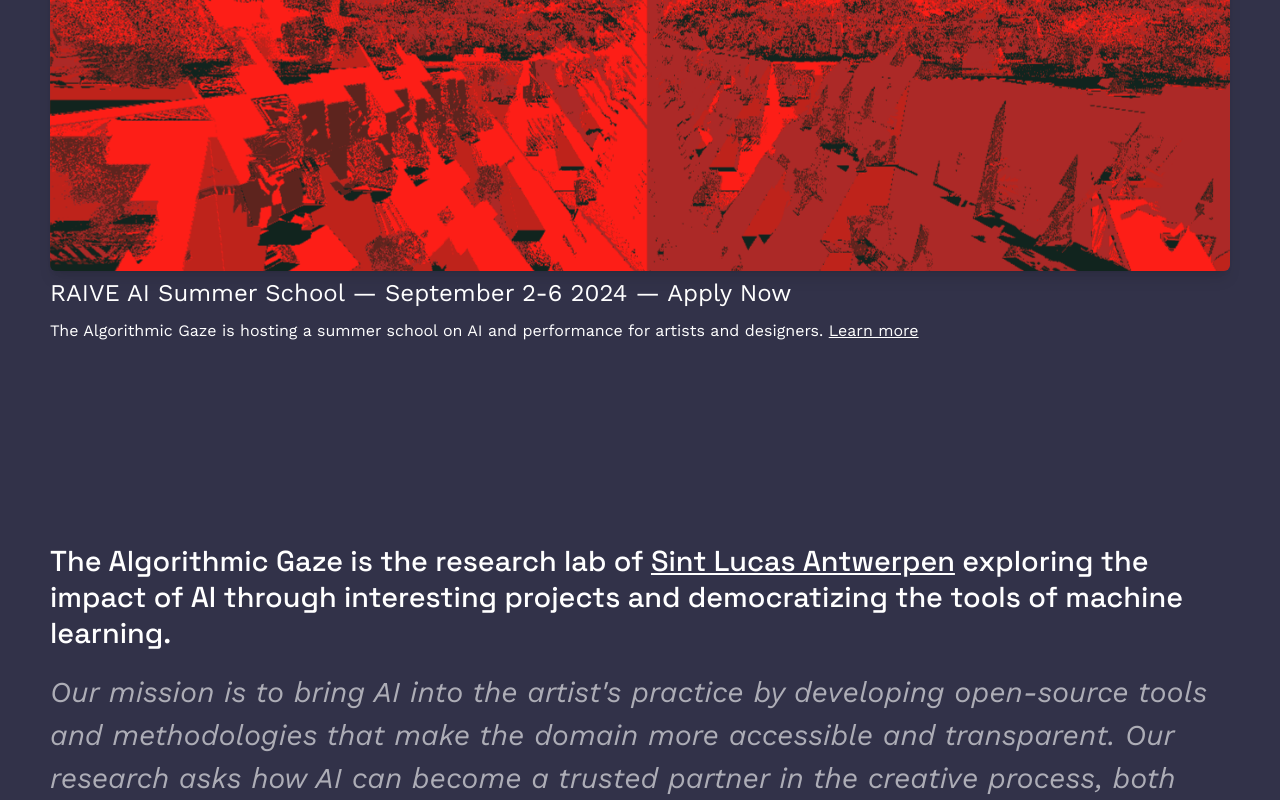
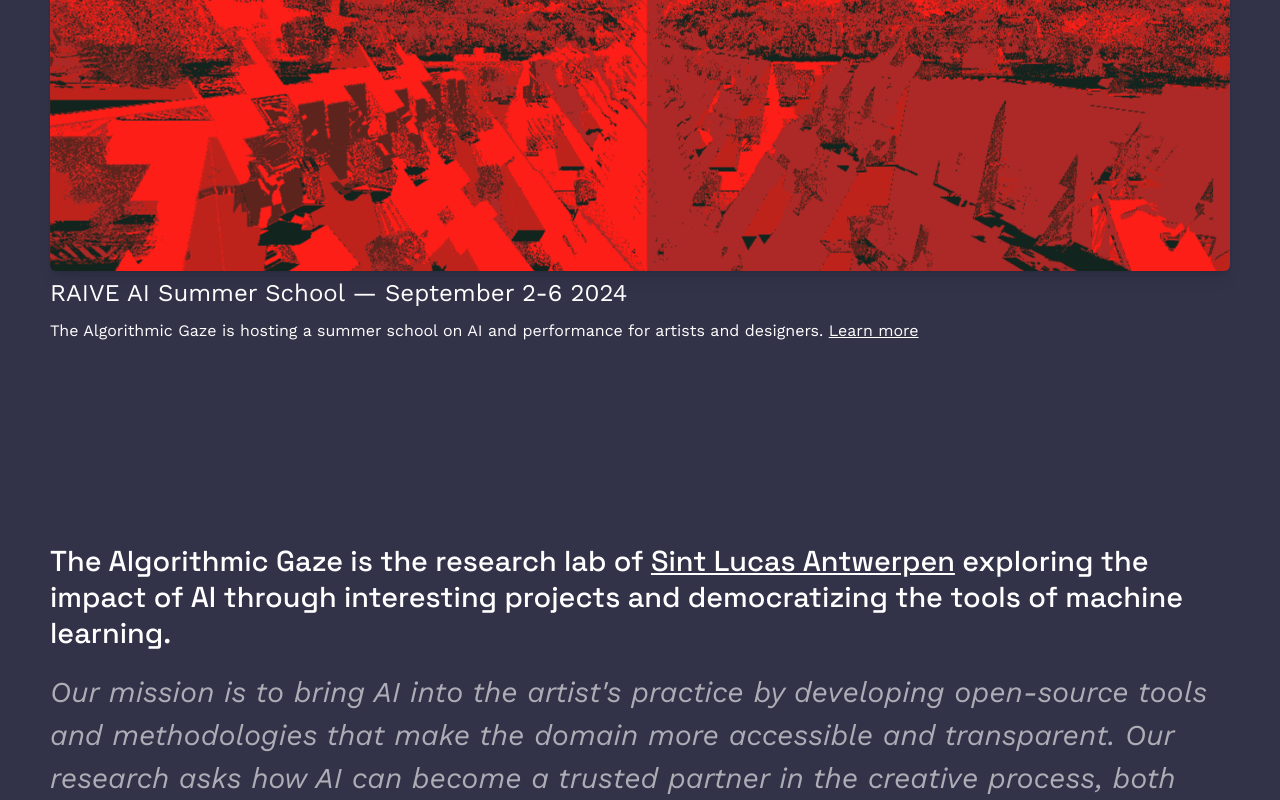
Before and after one commit to fdb/tag-site, an Eleventy site: page index.html in a window 1280 px wide. Shown: the part 1074-1874 px from the top of the page. Built offline with nearby package versions, Linux system fonts and the light colour scheme; Eleventy itself is replaced by a stand-in of ours; files that its build step writes are made by us from their sources; a script that the page names is missing.

Commit message:
Remove summer school apply link

```diff
--- a/_includes/base.liquid
+++ b/_includes/base.liquid
@@ -25,7 +25,7 @@
       <span class="menu-toggle-line"></span>
       <span class="menu-toggle-line"></span>
     </button>
-    <a class="raive-link" href="https://raive.school" target="_blank">RAIVE AI Summer School — Sep 2-6 2024 — Apply Now</a>
+    <!-- <a class="raive-link" href="https://raive.school" target="_blank">RAIVE AI Summer School — Sep 2-6 2024 — Apply Now</a> -->
     <nav>
       <a href="/about">About</a>
       <a href="/#projects">Projects</a>
--- a/index.html
+++ b/index.html
@@ -25,7 +25,7 @@ layout: home
     <a href="https://raive.school" target="_self"><img src="/static/media/raive/raive-hero-image.png"
             alt="Raive Summer School" /></a>
     <div class="raive-text">
-        <h1>RAIVE AI Summer School — September 2-6 2024 — Apply Now</h1>
+        <h1>RAIVE AI Summer School — September 2-6 2024</h1>
         <p>
             The Algorithmic Gaze is hosting a summer school on AI and performance for artists and designers.
             <a href="https://raive.school">Learn more</a>
```
